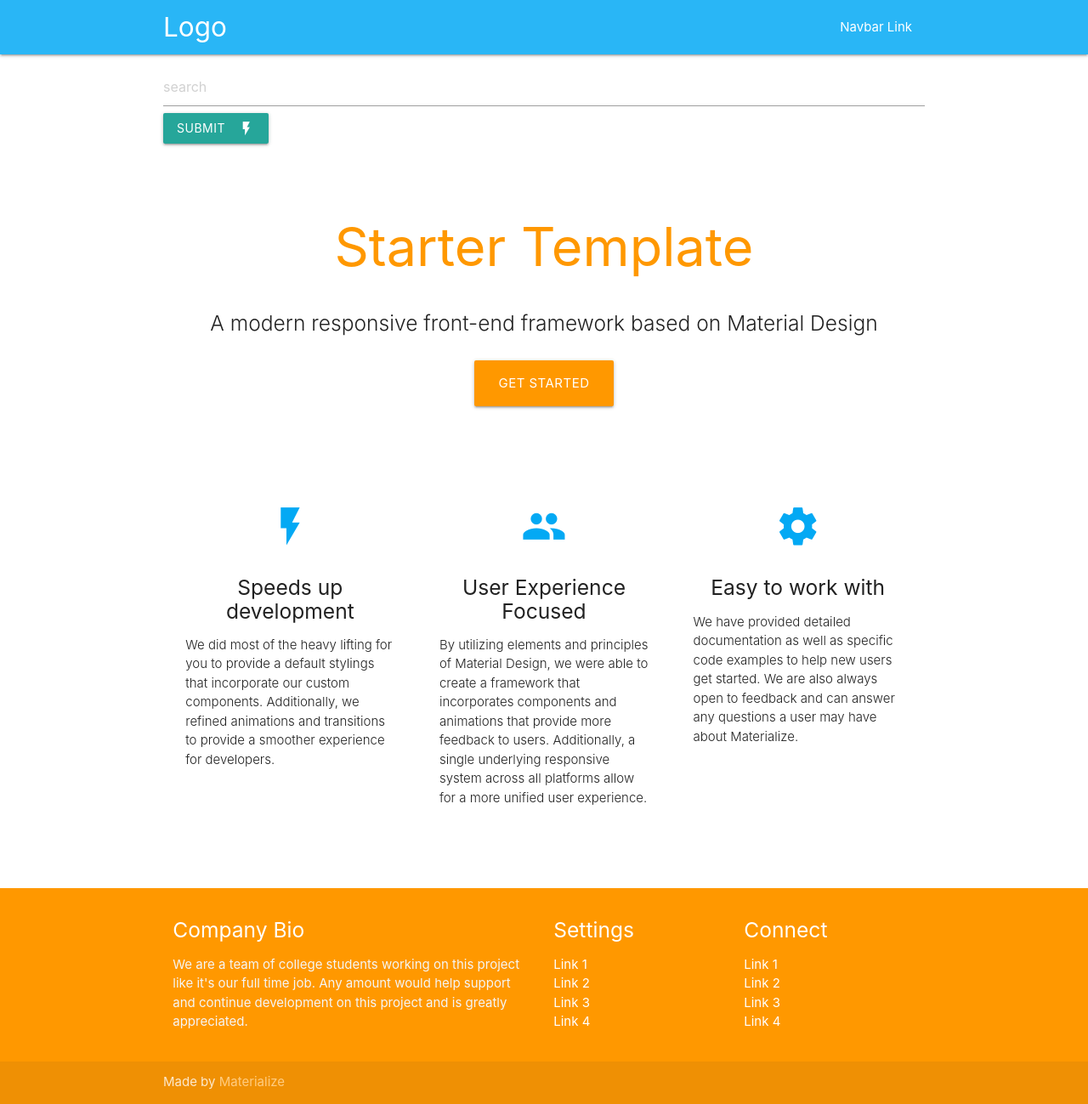
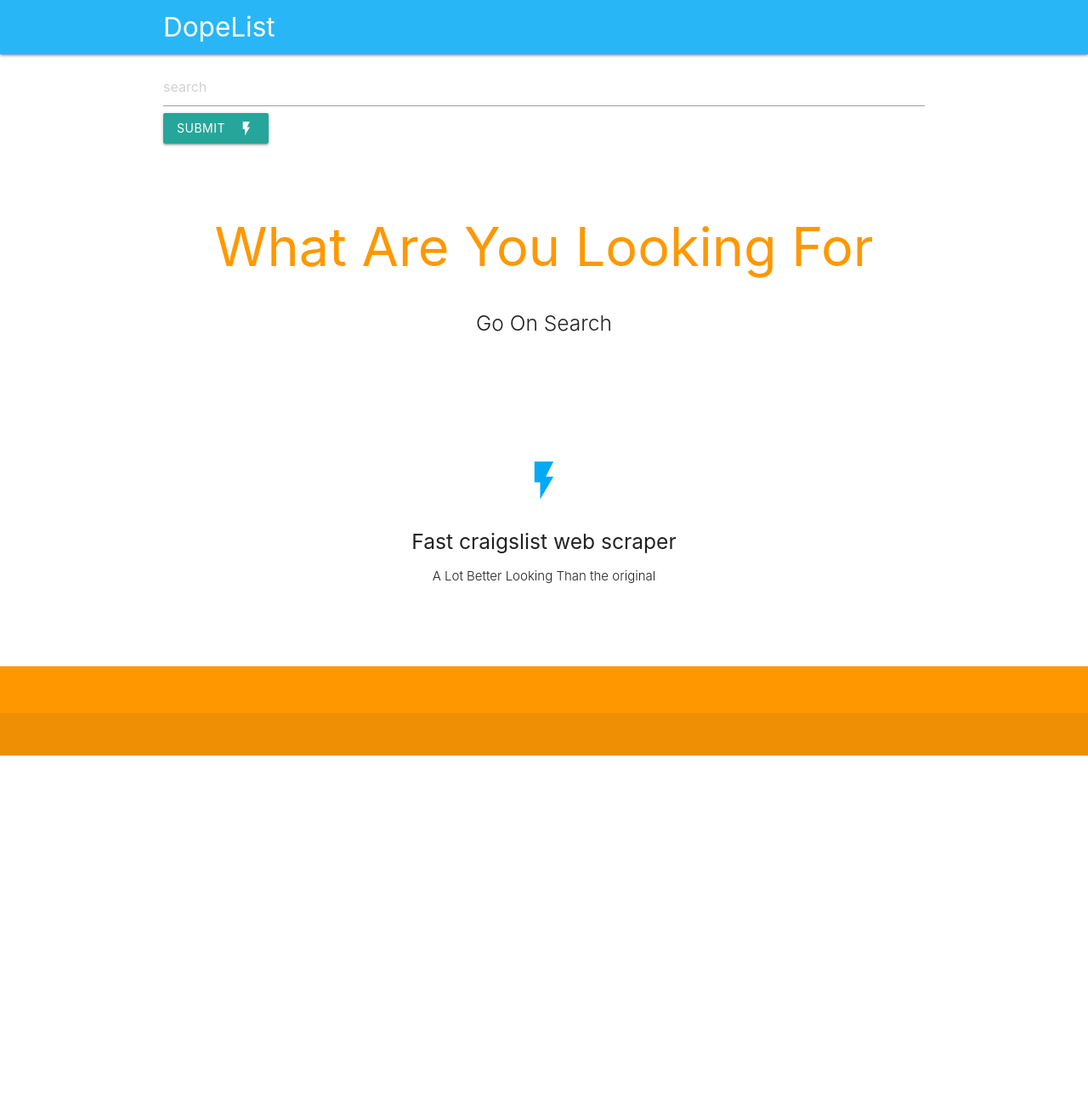
Before and after one commit to anirudhs50786/dopelist, a Django app: page / in a window 1280 px wide. Shown: the whole page at 85% size. After the commit the page ends 889 px from the top, so only its background shows below. Run offline with Django 3.2, Linux system fonts and the light colour scheme; some libraries are stand-ins or nearby versions.

Commit message:
final commit

```diff
--- a/my_app/templates/base.html
+++ b/my_app/templates/base.html
@@ -5,7 +5,7 @@
 <head>
   <meta http-equiv="Content-Type" content="text/html; charset=UTF-8"/>
   <meta name="viewport" content="width=device-width, initial-scale=1, maximum-scale=1.0"/>
-  <title>Starter Template - Materialize</title>
+  <title>DopeList</title>
 
   <!-- CSS  -->
   <link href="https://fonts.googleapis.com/icon?family=Material+Icons" rel="stylesheet">
@@ -14,9 +14,9 @@
 </head>
 <body>
   <nav class="light-blue lighten-1" role="navigation">
-    <div class="nav-wrapper container"><a id="logo-container" href="#" class="brand-logo">Logo</a>
+    <div class="nav-wrapper container"><a id="logo-container" href="#" class="brand-logo">DopeList</a>
       <ul class="right hide-on-med-and-down">
-        <li><a href="#">Navbar Link</a></li>
+        <li><a href="#"></a></li>
       </ul>
 
       <ul id="nav-mobile" class="sidenav">
@@ -37,12 +37,11 @@
     </div>
     <div class="container">
       <br><br>
-      <h1 class="header center orange-text">Starter Template</h1>
+      <h1 class="header center orange-text">What Are You Looking For</h1>
       <div class="row center">
-        <h5 class="header col s12 light">A modern responsive front-end framework based on Material Design</h5>
+        <h5 class="header col s12 light">Go On Search</h5>
       </div>
       <div class="row center">
-        <a href="http://materializecss.com/getting-started.html" id="download-button" class="btn-large waves-effect waves-light orange">Get Started</a>
       </div>
       <br><br>
 
@@ -55,30 +54,12 @@
 
       <!--   Icon Section   -->
       <div class="row">
-        <div class="col s12 m4">
+        <div class="col s12 m12">
           <div class="icon-block">
             <h2 class="center light-blue-text"><i class="material-icons">flash_on</i></h2>
-            <h5 class="center">Speeds up development</h5>
+            <h5 class="center">Fast craigslist web scraper </h5>
 
-            <p class="light">We did most of the heavy lifting for you to provide a default stylings that incorporate our custom components. Additionally, we refined animations and transitions to provide a smoother experience for developers.</p>
-          </div>
-        </div>
-
-        <div class="col s12 m4">
-          <div class="icon-block">
-            <h2 class="center light-blue-text"><i class="material-icons">group</i></h2>
-            <h5 class="center">User Experience Focused</h5>
-
-            <p class="light">By utilizing elements and principles of Material Design, we were able to create a framework that incorporates components and animations that provide more feedback to users. Additionally, a single underlying responsive system across all platforms allow for a more unified user experience.</p>
-          </div>
-        </div>
-
-        <div class="col s12 m4">
-          <div class="icon-block">
-            <h2 class="center light-blue-text"><i class="material-icons">settings</i></h2>
-            <h5 class="center">Easy to work with</h5>
-
-            <p class="light">We have provided detailed documentation as well as specific code examples to help new users get started. We are also always open to feedback and can answer any questions a user may have about Materialize.</p>
+           <p class="center light">A Lot Better Looking Than the original</p>
           </div>
         </div>
       </div>
@@ -93,34 +74,19 @@
     <div class="container">
       <div class="row">
         <div class="col l6 s12">
-          <h5 class="white-text">Company Bio</h5>
-          <p class="grey-text text-lighten-4">We are a team of college students working on this project like it's our full time job. Any amount would help support and continue development on this project and is greatly appreciated.</p>
-
-
         </div>
         <div class="col l3 s12">
-          <h5 class="white-text">Settings</h5>
           <ul>
-            <li><a class="white-text" href="#!">Link 1</a></li>
-            <li><a class="white-text" href="#!">Link 2</a></li>
-            <li><a class="white-text" href="#!">Link 3</a></li>
-            <li><a class="white-text" href="#!">Link 4</a></li>
           </ul>
         </div>
         <div class="col l3 s12">
-          <h5 class="white-text">Connect</h5>
           <ul>
-            <li><a class="white-text" href="#!">Link 1</a></li>
-            <li><a class="white-text" href="#!">Link 2</a></li>
-            <li><a class="white-text" href="#!">Link 3</a></li>
-            <li><a class="white-text" href="#!">Link 4</a></li>
           </ul>
         </div>
       </div>
     </div>
     <div class="footer-copyright">
       <div class="container">
-      Made by <a class="orange-text text-lighten-3" href="http://materializecss.com">Materialize</a>
       </div>
     </div>
   </footer>
```
Also changed, not shown: db.sqlite3.
